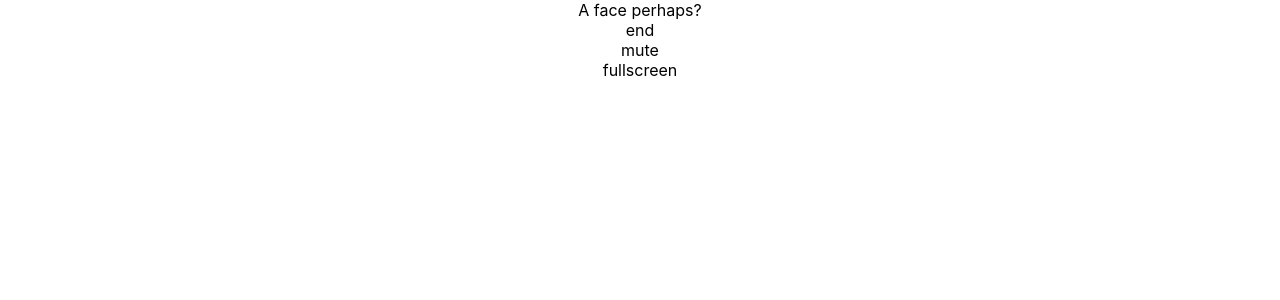
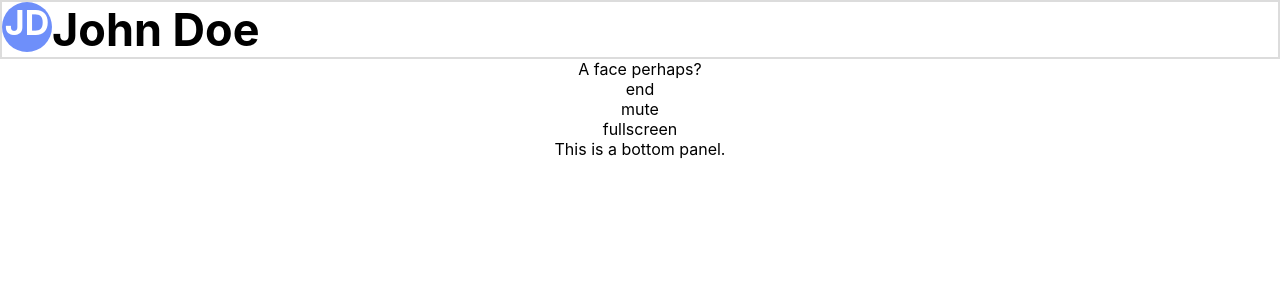
Before and after one commit to ValRat/ascii-chat, a React (Create React App) app in the folder front-end/: page / in a window 1280 px wide. Shown: the top 300 px of the page. Built offline with nearby package versions, Linux system fonts and the light colour scheme.

Commit message:
Added BottomPanel

```diff
--- a/front-end/src/App.js
+++ b/front-end/src/App.js
@@ -4,12 +4,16 @@ import "./App.css";
 import Button from "../src/components/Button/Button";
 import ButtonFloat from "./components/ButtonFloat/ButtonFloat";
 import StreamPanel from "./components/StreamPanel/StreamPanel";
+import Header from "./components/Header/Header";
+import BottomPanel from "./components/BottomPanel/BottomPanel";
 
 class App extends Component {
   render() {
     return (
       <div className="App">
+        <Header />
         <StreamPanel />
+        <BottomPanel />
       </div>
     );
   }
--- /dev/null
+++ b/front-end/src/components/BottomPanel/BottomPanel.js
@@ -0,0 +1,9 @@
+import React, { Component } from "react";
+
+class BottomPanel extends Component {
+  render() {
+    return <div>This is a bottom panel.</div>;
+  }
+}
+
+export default BottomPanel;
```
Also changed, not shown: front-end/src/components/Header/Header.js (+5 -7 lines), front-end/src/components/ProfilePic/ProfilePic.js (+6 -12 lines).
